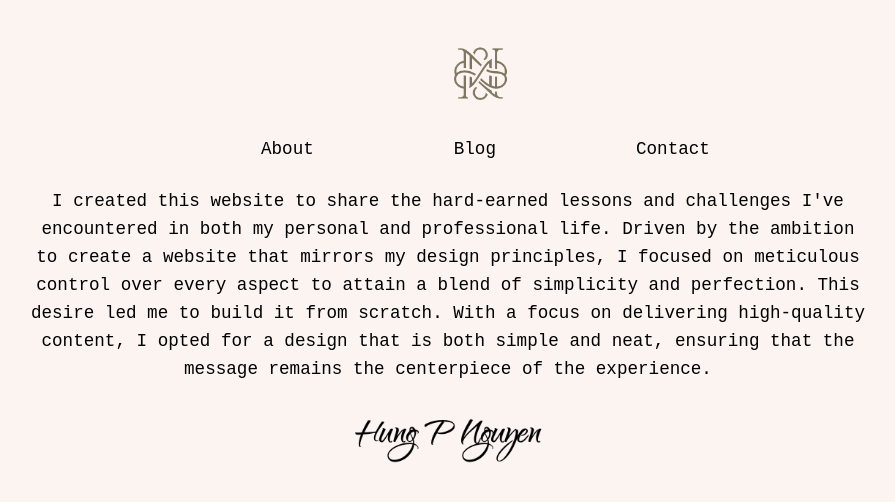
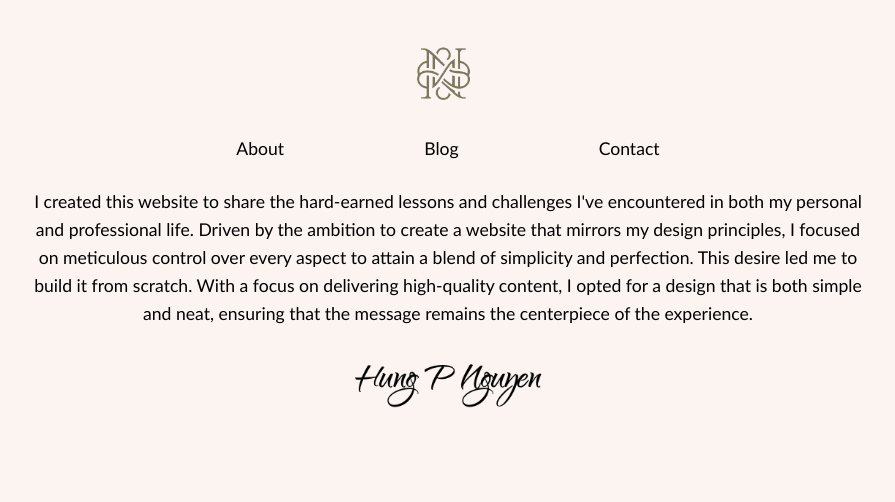
Before and after one commit to hpnguyen27/bluenok, a React (Create React App) app: page /about in a window 1280 px wide. Shown: the top 502 px of the page, without its empty margins (192-1087 px from the left). Built offline with nearby package versions, Linux system fonts and the light colour scheme.

Commit message:
Change font and fix aligment when shrinking windows

```diff
--- a/src/components/About/About.module.css
+++ b/src/components/About/About.module.css
@@ -1,6 +1,6 @@
 .centeredContainer {
   text-align: center;
-  font-family: 'Courier New', monospace;
+  font-family: "Optima",Helvetica,sans-serif;
   padding: 10px;
 }
 
--- a/src/components/Contact/Contact.module.css
+++ b/src/components/Contact/Contact.module.css
@@ -1,6 +1,6 @@
 .contactContainer {
     text-align: center;
-    font-family: 'Courier New', monospace;
+    font-family: "Optima",Helvetica,sans-serif;
     padding: 50px;
   }
 
--- a/src/components/HomePage/Home.module.css
+++ b/src/components/HomePage/Home.module.css
@@ -1,7 +1,7 @@
 /* Home.module.css */
 .homeContainer {
     text-align: center;
-    font-family: 'Courier New', monospace;
+    font-family: "Optima",Helvetica,sans-serif;
     padding: 50px;
   }
 
--- a/src/components/Navigation/NavigationBar.module.css
+++ b/src/components/Navigation/NavigationBar.module.css
@@ -11,8 +11,7 @@
   text-align: center;
   padding-top: 20px;
   position: relative;
-  width: fit-content;
-  padding-left: 29%;
+  width: 100%;
 }
 
 .logo {
@@ -43,7 +42,7 @@
   color: #000;
   margin: 0px;
   padding: 65px;
-  font-family: 'Courier New';
+  font-family: "Optima",Helvetica,sans-serif;
   transition: all 0.5s ease;
   padding: 10px 20px;
   margin: 0 50px;
```
